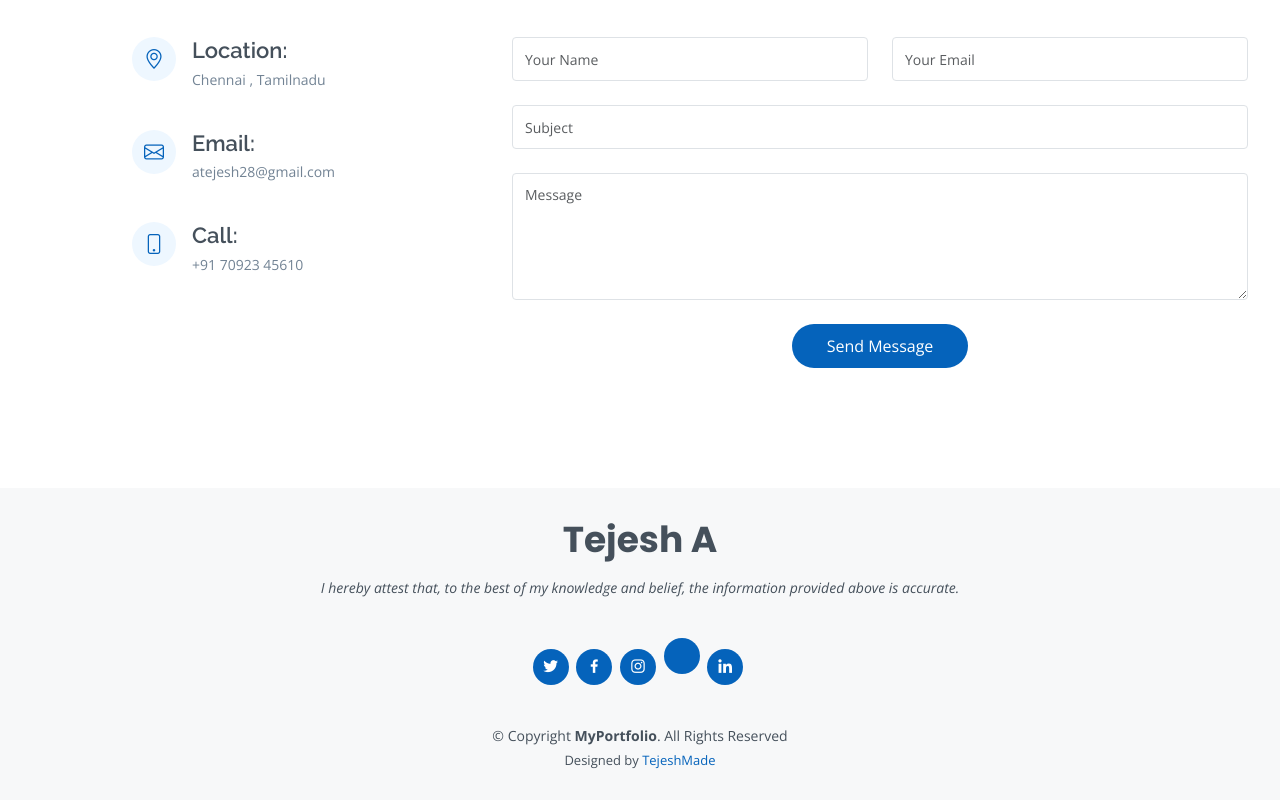
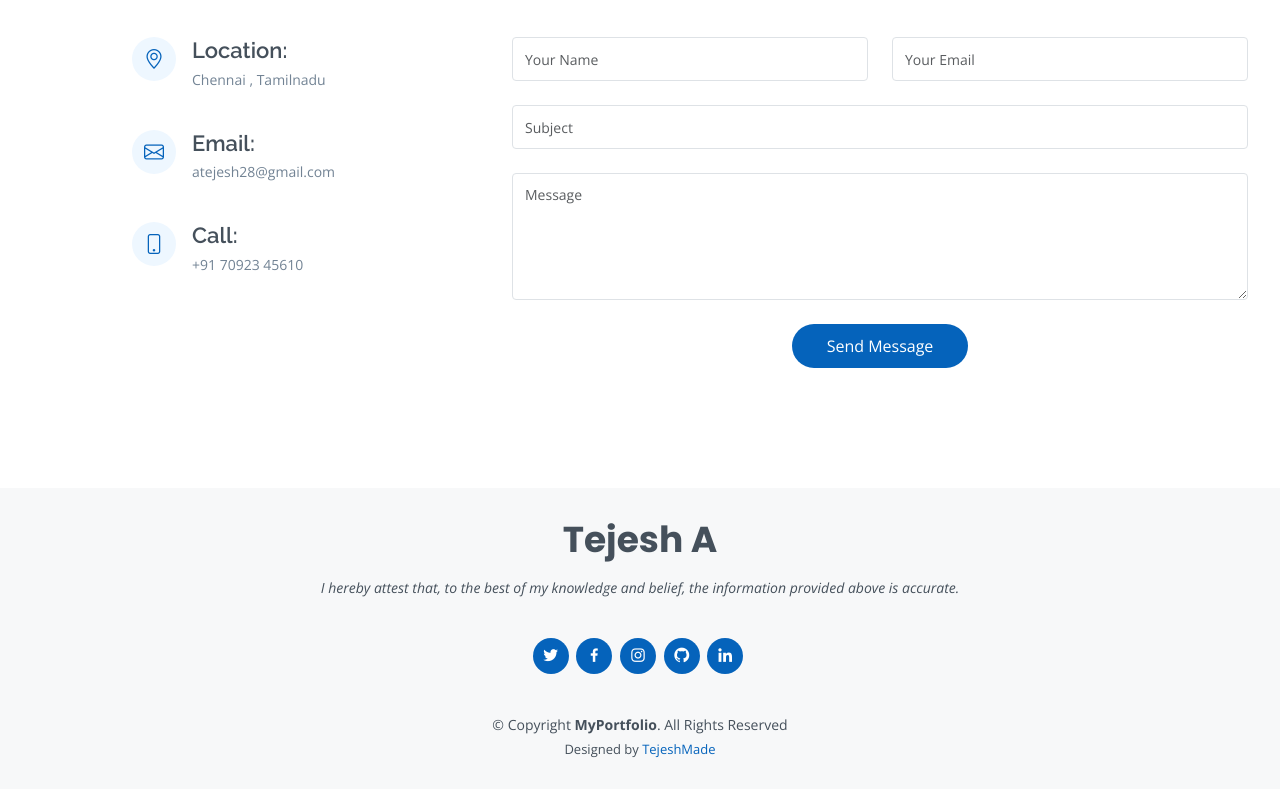
Before and after one commit to Tejesh28/Portfolio, a plain HTML site: page index.html in a window 1280 px wide. Shown: the part 4497-5297 px from the top of the page. Drawn offline with nearby package versions, Linux system fonts and the light colour scheme.

Commit message:
Update index.html

```diff
--- a/index.html
+++ b/index.html
@@ -425,7 +425,7 @@
         <a href="#" class="twitter"><i class="bx bxl-twitter"></i></a>
         <a href="https://www.facebook.com/A.TEJESH/" class="facebook"><i class="bx bxl-facebook"></i></a>
         <a href="https://instagram.com/mr.tej_28?igshid=NGExMmI2YTkyZg==" class="instagram"><i class="bx bxl-instagram"></i></a>
-        <a href="https://github.com/Tejesh28" class="https://github.githubassets.com/assets/GitHub-Mark-ea2971cee799.png"><i class="github"></i></a>
+        <a href="https://github.com/Tejesh28" class="https://github.githubassets.com/assets/GitHub-Mark-ea2971cee799.png"><i class="bx bxl-github"></i></a>
         <a href="https://www.linkedin.com/in/tejesh-a-44b393179/" class="linkedin"><i class="bx bxl-linkedin"></i></a>
       </div>
       <div class="copyright">
```
